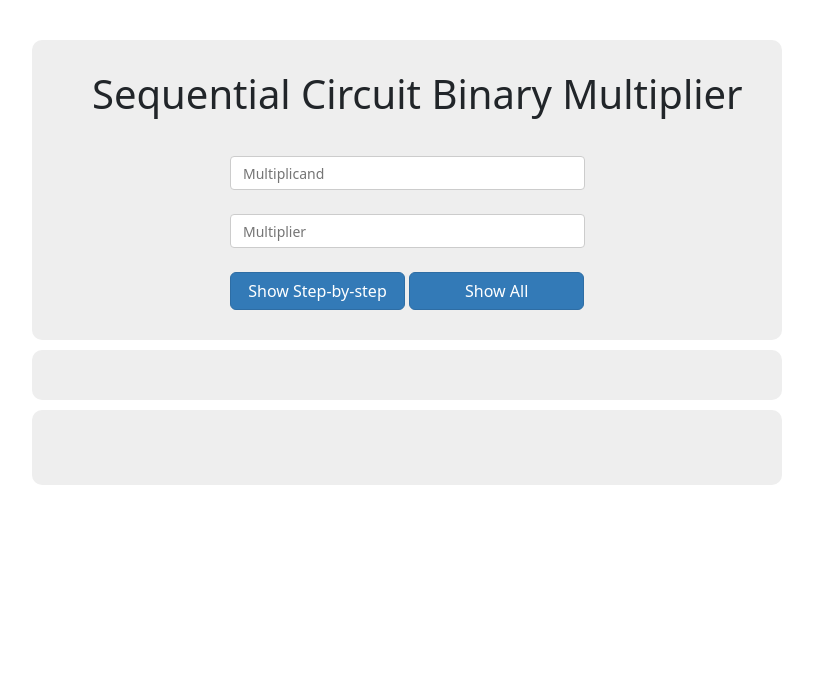
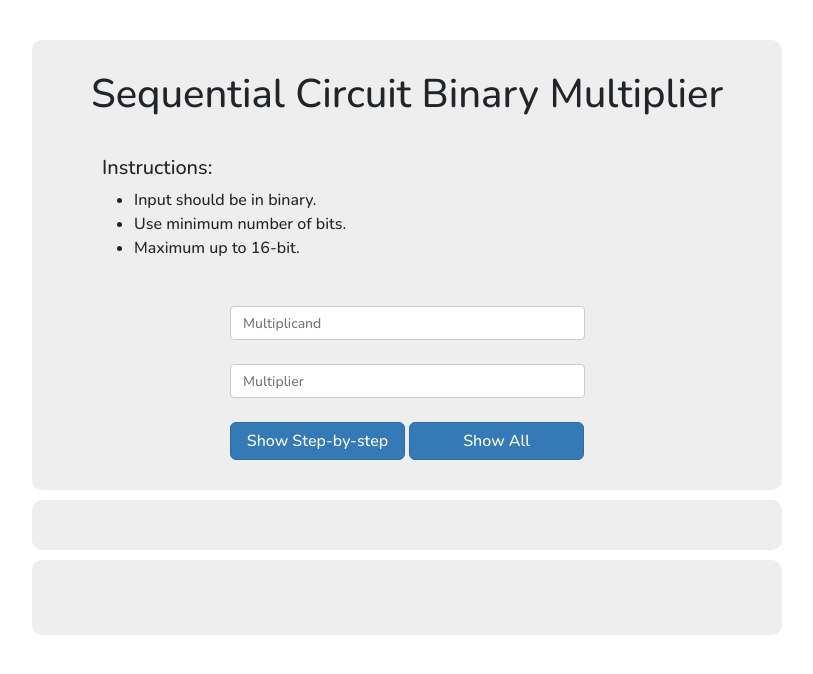
Before and after one commit to JMarie39/Sequential-Binary-Circuit, a PHP site: page /home.html in a window 1280 px wide. Shown: the top 674 px of the page, without its empty margins (233-1046 px from the left). Run offline with PHP 8.4, Linux system fonts and the light colour scheme.

Commit message:
Added instructions, validation if input is empty & > 16

```diff
--- a/home.html
+++ b/home.html
@@ -5,59 +5,91 @@
     <meta http-equiv="X-UA-Compatible" content="IE=edge" />
     <meta name="viewport" content="width=device-width, initial-scale=1.0" />
     <script src="https://ajax.googleapis.com/ajax/libs/jquery/3.5.1/jquery.min.js"></script>
-    <script src="index.js">
-
-    </script>
-    <title>Testing 1</title>
+    <script src="index.js"></script>
+    <title>CSARCH S11 | Group 4</title>
+    <link rel="preconnect" href="https://fonts.googleapis.com" />
+    <link rel="preconnect" href="https://fonts.gstatic.com" crossorigin />
     <link
-      href="https://fonts.googleapis.com/css?family=Assistant:400,700&display=swap"
+      href="https://fonts.googleapis.com/css2?family=Nunito:wght@500&display=swap"
       rel="stylesheet"
     />
-    <link href="https://cdn.jsdelivr.net/npm/bootstrap@5.1.1/dist/css/bootstrap.min.css" rel="stylesheet" integrity="sha384-F3w7mX95PdgyTmZZMECAngseQB83DfGTowi0iMjiWaeVhAn4FJkqJByhZMI3AhiU" crossorigin="anonymous">
-    <link rel="stylesheet" type="text/css" media="all" href="style.css">
+    <link
+      href="https://cdn.jsdelivr.net/npm/bootstrap@5.1.1/dist/css/bootstrap.min.css"
+      rel="stylesheet"
+      integrity="sha384-F3w7mX95PdgyTmZZMECAngseQB83DfGTowi0iMjiWaeVhAn4FJkqJByhZMI3AhiU"
+      crossorigin="anonymous"
+    />
+    <link rel="stylesheet" type="text/css" media="all" href="style.css" />
   </head>
   <body>
+    <div class="container">
+      <form>
+        <h1>Sequential Circuit Binary Multiplier</h1>
+        <div class="instructions">
+          <h5>Instructions:</h5>
+          <ul>
+            <li>Input should be in binary.</li>
+            <li>Use minimum number of bits.</li>
+            <li>Maximum up to 16-bit.</li>
+          </ul>
+        </div>
 
-    <div class="container">
-      <form class="form-signin" action="">
-        <h1 class="form-signin-heading">Sequential Circuit Binary Multiplier</h1>
-        <input type="text" id="multiplicand" class="inp" name="multiplicand" placeholder="Multiplicand" required/>
+        <input
+          type="text"
+          id="multiplicand"
+          class="inp"
+          name="multiplicand"
+          placeholder="Multiplicand"
+          required
+        />
         <br />
-        <input type="text" id="multiplier" class="inp" name="multiplier" placeholder="Multiplier" required/>
-        <div id="errormsg" class="alert alert-danger">Error Wrong Input!</div>
-        <script>$("#errormsg").hide()</script>
+        <input
+          type="text"
+          id="multiplier"
+          class="inp"
+          name="multiplier"
+          placeholder="Multiplier"
+          required
+        />
+        <div id="errormsg" class="alert alert-danger">Invalid Input!</div>
+        <script>
+          $("#errormsg").hide();
+        </script>
         <br />
         <input
           class="buttonSubmit btn"
           id="submitSBS"
           value="Show Step-by-step"
-            onclick="initialize2();"
+          onclick="initSBS();"
         />
         <input
           class="buttonSubmit btn"
           id="submitALL"
           value="Show All"
-            onclick="initialize();"
+          onclick="initALL();"
         />
       </form>
     </div>
     <script>
-      function initialize()
-      {
+      function initALL() {
         $("#SBSdiv").empty();
-        var M = document.getElementById("multiplicand").value
-        console.log(M)
-        var Q = document.getElementById("multiplier").value
-        console.log(Q)
+        var M = document.getElementById("multiplicand").value;
+        var Q = document.getElementById("multiplier").value;
         var Q1 = "0";
         var len = M.length > Q.length ? M.length : Q.length; // Check the length of the multiplicand and multiplier.
+
+        flag = 0;
+        if (M.length == 0 || M.length > 16 || Q.length == 0 || Q.length > 16) {
+          flag = 1;
+          $("#errormsg").show();
+        }
 
         if (M.length != Q.length) {
           if (M.length < Q.length) {
             if (M[0] == "0") {
               M = padZero(M, Q.length);
             } else {
-              M = padOne(M, Q.length );
+              M = padOne(M, Q.length);
             }
           } else {
             if (Q[0] == "0") {
@@ -68,49 +100,47 @@
           }
         }
 
-        flag = 0;
-        for(inplen = 0; inplen < len; inplen++) {
-          if(M[inplen] != 0 && M[inplen] != 1) {
+        for (inplen = 0; inplen < len; inplen++) {
+          if (M[inplen] != 0 && M[inplen] != 1) {
             flag = 1;
-            $("#errormsg").show()
-            console.log("WWWWWWWWWWWWWWWWWWWWWWWWWWWWW" + flag + "        " +  M[inplen])
-          }
-          else if(Q[inplen] != 0 && Q[inplen] != 1) {
+            $("#errormsg").show();
+          } else if (Q[inplen] != 0 && Q[inplen] != 1) {
             flag = 1;
-            $("#errormsg").show()
-            console.log("QQQQQQQQQQQQQQQQQQQQQQQQQQQQQ" + flag + "        " + Q[inplen])
+            $("#errormsg").show();
           }
         }
 
-        if(flag == 0) {
-          var A  = getA(len); // Pads the zeros.
-          $("#errormsg").hide()
+        if (flag == 0) {
+          var A = getA(len); // Pads the zeros.
+          $("#errormsg").hide();
           tempString = A.concat(Q, Q1); // Concatinate
           negM = get2sComplement(M); // Gets the 2's complement of M.
-          program(A,Q,Q1,M,negM,len,tempString);
+          program(A, Q, Q1, M, negM, len, tempString);
         }
-          $("#nxtbutton").hide()
+        $("#nxtbutton").hide();
       }
       var j = 1;
       var tLen = 0;
-        function initialize2()
-        {
-
+      function initSBS() {
         $("#SBSdiv").empty();
-          var M = document.getElementById("multiplicand").value
-          console.log(M)
-          var Q = document.getElementById("multiplier").value
-          console.log(Q)
+        var M = document.getElementById("multiplicand").value;
+        var Q = document.getElementById("multiplier").value;
         var Q1 = "0";
         var len = M.length > Q.length ? M.length : Q.length; // Check the length of the multiplicand and multiplier.
 
+        flag = 0;
+
+        if (M.length == 0 || M.length > 16 || Q.length == 0 || Q.length > 16) {
+          flag = 1;
+          $("#errormsg").show();
+        }
 
         if (M.length != Q.length) {
           if (M.length < Q.length) {
             if (M[0] == "0") {
               M = padZero(M, Q.length);
             } else {
-                M = padOne(M, Q.length );
+              M = padOne(M, Q.length);
             }
           } else {
             if (Q[0] == "0") {
@@ -121,32 +151,25 @@
           }
         }
 
-          flag = 0;
-          for(inplen = 0; inplen < len; inplen++) {
-            if(M[inplen] != 0 && M[inplen] != 1) {
+        for (inplen = 0; inplen < len; inplen++) {
+          if (M[inplen] != 0 && M[inplen] != 1) {
             flag = 1;
-              $("#errormsg").show()
-              console.log("WWWWWWWWWWWWWWWWWWWWWWWWWWWWW" + flag + "        " +  M[inplen])
-            }
-            else if(Q[inplen] != 0 && Q[inplen] != 1) {
+            $("#errormsg").show();
+          } else if (Q[inplen] != 0 && Q[inplen] != 1) {
             flag = 1;
-              $("#errormsg").show()
-              console.log("QQQQQQQQQQQQQQQQQQQQQQQQQQQQQ" + flag + "        " + Q[inplen])
+            $("#errormsg").show();
           }
         }
 
-
-          if(flag == 0) {
-          console.log("QQQQQQQQQ" + Q);
+        if (flag == 0) {
+          $("#errormsg").hide();
+          flag = 0;
           tLen = len;
-          console.log("M" + M);
-          var A  = getA(len); // Pads the zeros.
-          console.log("A" + getA(len));
+          var A = getA(len); // Pads the zeros.
           tempString = A.concat(Q, Q1); // Concatinate
           negM = get2sComplement(M); // Gets the 2's complement of M.
-          console.log("LENGTH" + len);
-          program(A,Q,Q1,M,negM,len,tempString)
-          for(let i=0; i < len+1; i++){
+          program(A, Q, Q1, M, negM, len, tempString);
+          for (let i = 0; i < len + 1; i++) {
             $("#pass" + i).hide();
             $("#tdivAM" + i).hide();
             $("#adivAM" + i).hide();
@@ -165,8 +188,17 @@
     <div id="SBSdiv" class="container-fluid"></div>
 
     <div id="txtfile" class="container">
-      <button id="nxtbutton" type="button" class="btn btn-primary" onclick="showSteps(j++);">Next Step</button>
-      <button id="txtbutton" type="button" class="btn btn-success" >Download Text File</button>
+      <button
+        id="nxtbutton"
+        type="button"
+        class="btn btn-primary"
+        onclick="showSteps(j++);"
+      >
+        Next Step
+      </button>
+      <button id="txtbutton" type="button" class="btn btn-success">
+        Download Text File
+      </button>
     </div>
 
     <script>
@@ -182,18 +214,17 @@
         $("#q1divSAR" + k).show();
         $("#divSAR" + k).show();
         console.log(j + "wwwwwwwwwwwwwwwwwwwwwwwwwww");
-        if (k == tLen){
+        if (k == tLen) {
           $("#nxtbutton").hide();
           console.log(k + "-------------------------------------");
-          $("#adivSAR" + tLen).css("color","#008000");
-          $("#qdivSAR" + tLen).css("color","#008000");
+          $("#adivSAR" + tLen).css("color", "#008000");
+          $("#qdivSAR" + tLen).css("color", "#008000");
           j = 1;
         }
       }
 
-      $("#nxtbutton").hide()
-      $("#txtbutton").hide()
+      $("#nxtbutton").hide();
+      $("#txtbutton").hide();
     </script>
   </body>
-
 </html>
--- a/style.css
+++ b/style.css
@@ -1,7 +1,8 @@
 body {
+  font-family: "Nunito", sans-serif;
   padding-top: 40px;
   padding-bottom: 40px;
-  display:block;
+  display: block;
 }
 
 form {
@@ -15,21 +16,27 @@ form {
   margin-bottom: 0px;
   margin-left: auto;
   background-color: #eee;
-  border-radius:10px;
+  border-radius: 10px;
 }
 
 h1 {
-  padding-left: 40px;
+  text-align: center;
+  font-weight: 550;
+  padding-bottom: 30px;
+}
+
+.instructions {
+  padding-left: 50px;
   padding-bottom: 30px;
 }
 
 #errormsg {
-  margin-top:10px;
+  margin-top: 10px;
   margin-left: 178px;
   margin-right: 178px;
   margin-bottom: 0px;
-  padding-top:8px;
-  padding-bottom:8px;
+  padding-top: 8px;
+  padding-bottom: 8px;
   text-align: center;
 }
 
@@ -48,7 +55,8 @@ h1 {
   border-radius: 4px;
 }
 
-#submitALL, #submitSBS {
+#submitALL,
+#submitSBS {
   width: 175px;
   border-radius: 6px;
   color: #fff;
@@ -60,20 +68,21 @@ h1 {
   margin-left: 178px;
 }
 
-#submitALL:hover, #submitSBS:hover {
+#submitALL:hover,
+#submitSBS:hover {
   background-color: #275d8b;
-  color:white;
+  color: white;
 }
 
 #SBSdiv {
-  margin-top:10px;
+  margin-top: 10px;
   padding-left: 80px;
   padding-right: 80px;
   padding-top: 30px;
   padding-bottom: 20px;
   background-color: #eee;
   max-width: 750px;
-  border-radius:10px;
+  border-radius: 10px;
 }
 
 .gCol {
@@ -81,23 +90,23 @@ h1 {
 }
 
 h4 {
-  margin-top:25px;
+  margin-top: 25px;
 }
 
 #txtfile {
-  margin-top:10px;
+  margin-top: 10px;
   padding-left: 80px;
   padding-right: 80px;
   padding-top: 20px;
   padding-bottom: 20px;
   background-color: #eee;
   max-width: 750px;
-  border-radius:10px;
+  border-radius: 10px;
   height: 75px;
 }
 
 #txtbutton {
-  float:right;
+  float: right;
 }
 
 #nxtbutton {
```
Lines whose indentation alone changed are shown as unchanged.
